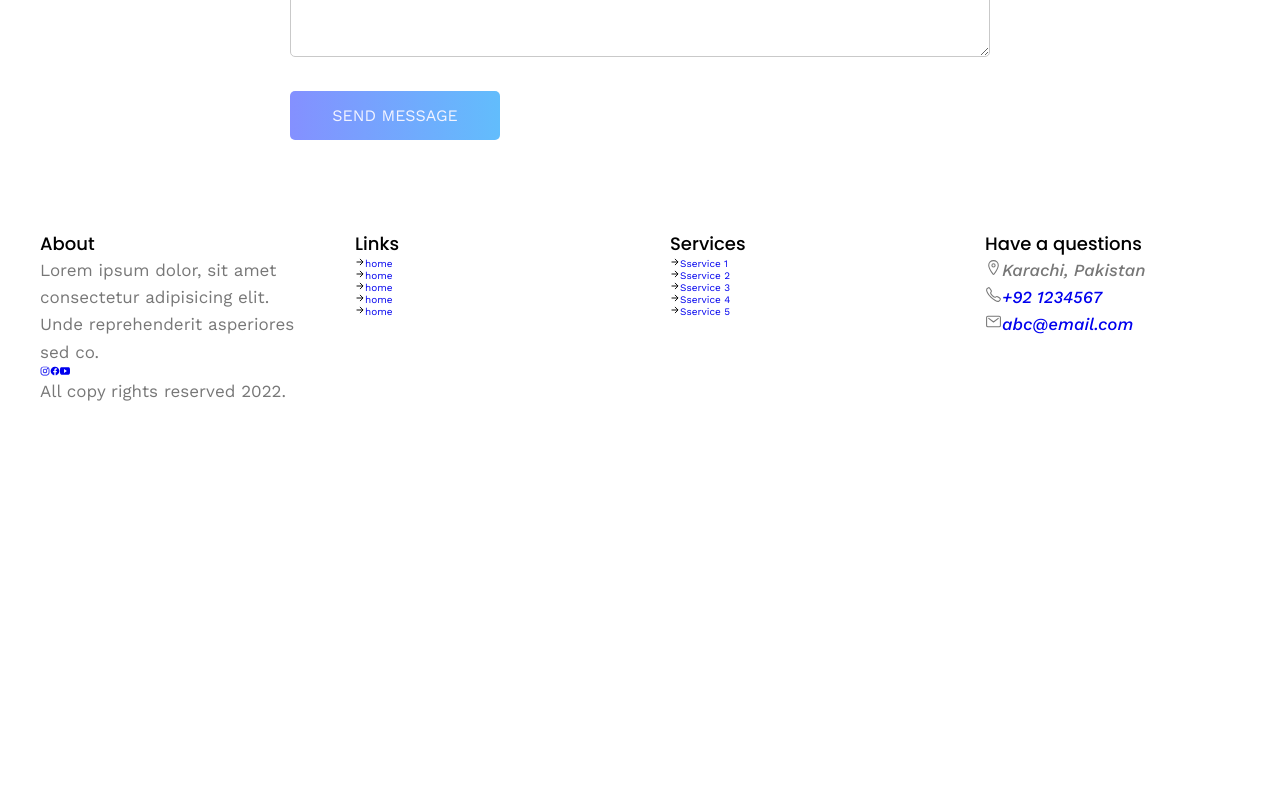
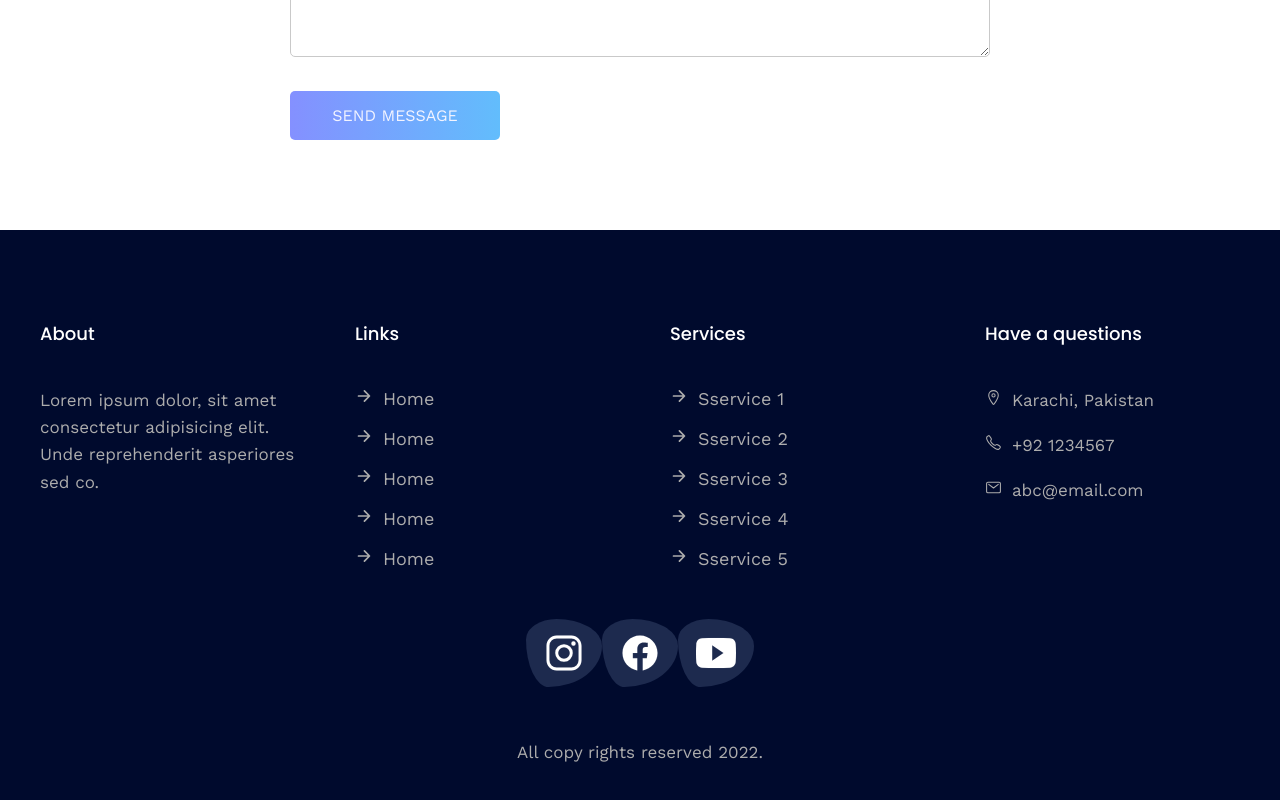
Before and after one commit to cssrgit/react-webapp-temp, a React (Create React App) app: page / in a window 1280 px wide. Shown: the part 6230-7030 px from the top of the page. Before the commit the page ends 6635 px from the top, so only its background shows below. Built offline with nearby package versions, Linux system fonts and the light colour scheme.

Commit message:
update footer component

```diff
--- a/src/components/footer/footer.css
+++ b/src/components/footer/footer.css
@@ -0,0 +1,75 @@
+.section-footer{
+    background-color: var(--heading);
+    transition: all .3s linear;
+}
+
+
+.section-footer h3{
+    color: var(--white);
+    margin-bottom: 4rem;
+}
+
+.f-about p{
+    color: #adadad;
+}
+
+.f-links ul,.f-services ul,.f-address address{
+    display: flex;
+    flex-direction: column;
+    gap: 1.8rem;
+    justify-content: center;
+}
+
+.f-links li,.f-links a,.f-services li,.f-services a{
+    font-size: 1.8rem;
+    color: #adadad;
+    text-transform: capitalize;
+}
+
+.f-links span,.f-services span,.f-address span{
+    margin-right: 1rem;
+}
+
+.f-address p,.f-address p a{
+    color: #adadad;
+    font-style: normal;
+}
+
+.f-social-icons{
+    text-align: center;
+    color: #adadad;
+    margin: 5rem 0;
+}
+
+.f-social-icons ion-icon{
+    width: 4rem;
+    height: 4rem;
+    background-color: var(--icon-bg);
+    display: inline-block;
+    padding: 1.4rem 1.8rem;
+    position: relative;
+    color: var(--white);
+    animation: water-wave 3s linear infinite;
+}
+
+@keyframes water-wave{
+    0%{
+        border-radius:56% 44% 70% 30% / 30% 54% 46% 70% ;
+    }
+    50%{
+        border-radius: 30% 70% 70% 30% / 30% 30% 70% 70%  ;
+    }
+    100%{
+        border-radius: 56% 44% 70% 30% / 30% 54% 46% 70%;
+    }
+
+}
+
+.f-credit p{
+    text-align: center;
+    color: #adadad;
+}
+
+.section-footer a:hover,.section-footer a:active{
+    color: var(--white);
+}
--- a/src/components/footer/footer.js
+++ b/src/components/footer/footer.js
@@ -3,7 +3,7 @@ import { Link, NavLink } from "react-router-dom";
 import "./footer.css";
 export const Footer = () => {
   return (
-    <footer className="footer">
+    <footer className="section section-footer">
       <div className="container grid grid-four-column">
         <div className="f-about">
           <h3>About</h3>
@@ -82,7 +82,7 @@ export const Footer = () => {
             </li>
           </ul>
         </div>
-        <div className="f-services">
+        <div className="f-address">
           <h3>Have a questions</h3>
           <address>
             <div>
@@ -115,13 +115,13 @@ export const Footer = () => {
       <div className="container">
         <div className="f-social-icons">
           <Link to="/" target="_blank">
-            <ion-icon className="icon" name="logo-instagram"></ion-icon>
+            <ion-icon className="icons" name="logo-instagram"></ion-icon>
           </Link>
           <Link to="/" target="_blank">
-            <ion-icon className="icon" name="logo-facebook"></ion-icon>
+            <ion-icon className="icons" name="logo-facebook"></ion-icon>
           </Link>
           <Link to="/" target="_blank">
-            <ion-icon className="icon" name="logo-youtube"></ion-icon>
+            <ion-icon name="logo-youtube" className="icons"></ion-icon>
           </Link>
         </div>
         <div className="f-credit">
```
